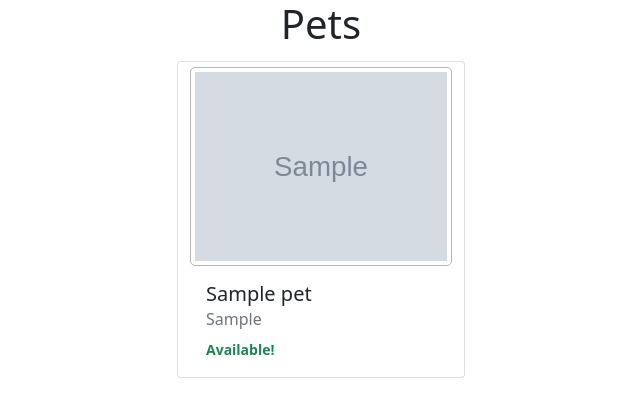
After one commit to Woozical/springboard-24.1, a Flask app: template templates/home.html in a window 1280 px wide. The commit adds this page. Shown: the top 417 px of the page, without its empty margins (319-959 px from the left). Run offline with Flask 2, Linux system fonts and the light colour scheme; the template is opened without the code that fills it: values that come from a table or form of the project are taken from there, others are empty; tables that the repository leaves empty hold one stand-in row (values such as "Sample post"); grey boxes marked "Sample" are stand-in pictures.

Commit message:
home view

```diff
--- a/app.py
+++ b/app.py
@@ -1,7 +1,7 @@
 """Pet Adoption App"""
 
 from flask import Flask, redirect, render_template, request, flash
-from models import db, connect_db
+from models import db, connect_db, Pet
 
 app = Flask(__name__)
 app.config['SECRET_KEY'] = 'YOUR_KEY_HERE'
@@ -10,3 +10,8 @@ app.config['SQLALCHEMY_TRACK_MODIFICATIONS'] = False
 app.config['SQLALCHEMY_ECHO'] = True
 
 connect_db(app)
+
+@app.route('/')
+def home_view():
+    pets = Pet.query.all()
+    return render_template('home.html', pets = pets)
--- a/templates/base.html
+++ b/templates/base.html
@@ -4,9 +4,11 @@
     <meta charset="UTF-8">
     <meta http-equiv="X-UA-Compatible" content="IE=edge">
     <meta name="viewport" content="width=device-width, initial-scale=1.0">
-    <title>Document</title>
+    <link href="https://cdn.jsdelivr.net/npm/bootstrap@5.1.0/dist/css/bootstrap.min.css" rel="stylesheet" integrity="sha384-KyZXEAg3QhqLMpG8r+8fhAXLRk2vvoC2f3B09zVXn8CA5QIVfZOJ3BCsw2P0p/We" crossorigin="anonymous">
+    <title>{%block title%}{%endblock%}</title>
 </head>
 <body>
-
+    {% block content %}
+    {% endblock %}
 </body>
 </html>
--- /dev/null
+++ b/templates/home.html
@@ -0,0 +1,20 @@
+{% extends 'base.html' %}
+
+{% block title %}Home{% endblock %}
+
+
+{% block content %}
+
+<div class="container" style="width: 60vw;">
+    <h1 class="text-center">Pets</h1>
+    {% for pet in pets %}
+        {% if loop.index % 3 == 1 %}
+        <div class="row justify-content-center">
+        {% endif %}
+        {% include 'pet-card.html' %}
+        {% if loop.index % 3 == 0 or loop.last %}
+        </div>
+        {% endif %}
+    {% endfor %}
+</div>
+{% endblock %}
--- /dev/null
+++ b/templates/pet-card.html
@@ -0,0 +1,18 @@
+<div class="card" style="width: 18rem; margin: 5px;">
+    {% if pet.photo_url %}
+        <img class="card-img-top" style="border: 1px solid rgb(182, 182, 182); border-radius: 5px; padding: 4px; margin-top: 5px;" src="{{pet.photo_url}}" alt="{{pet.name}}">
+    {% else %}
+        <img class="card-img-top" style="border: 1px solid rgb(182, 182, 182); border-radius: 5px; padding: 4px; margin-top: 5px;" src="https://upload.wikimedia.org/wikipedia/commons/thumb/5/51/Paw-print.svg/1200px-Paw-print.svg.png" alt="{{pet.name}}">
+    {% endif %}
+    <div class="card-body">
+        <h5 class="card-title">{{pet.name}}</h5>
+        <h6 class="card-subtitle mb-2 text-muted">{{pet.species}}</h6>
+        <small class="card-text">
+            {% if pet.available %}
+            <b class="text-success">Available!</b>
+            {%  else %}
+            <i class="text-muted">Unavailable</i>
+            {% endif %}
+        </small>
+    </div>
+</div>
```
